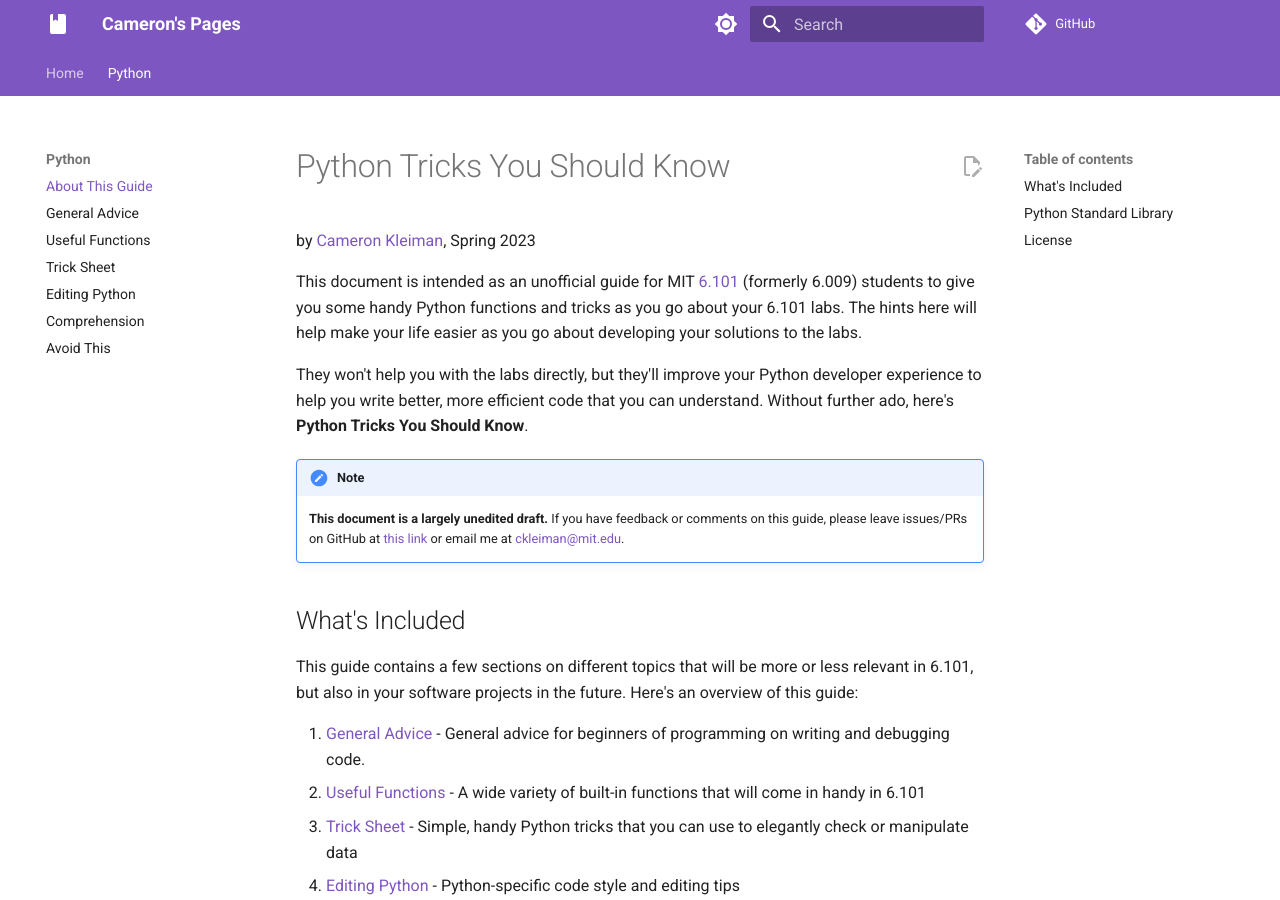
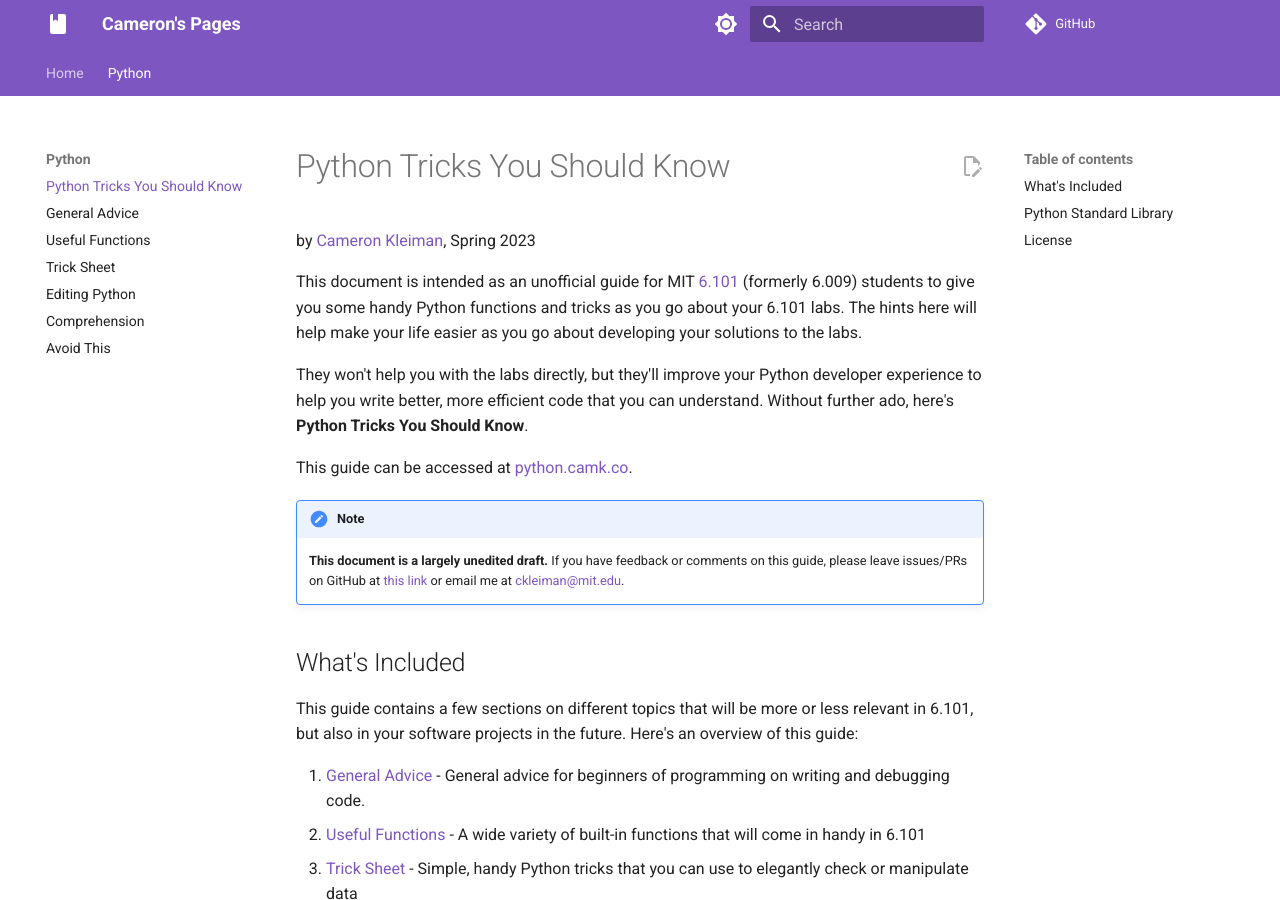
Before and after one commit to camtheman256/pages, an MkDocs documentation site: the page built from docs/python/index.md, in a window 1280 px wide and 900 px high. Built offline with MkDocs 1.6.1 and Material for MkDocs 9.7.7, drawn with Linux system fonts in a browser that asks for light colours; comment, search, counter and statistics services are not loaded.

Commit message:
SEO fixes

```diff
--- a/docs/python/index.md
+++ b/docs/python/index.md
@@ -1,5 +1,5 @@
 ---
-title: About This Guide
+description: A guide to Python programming for MIT 6.101 students
 ---
 
 # Python Tricks You Should Know
@@ -15,6 +15,8 @@ labs.
 They won't help you with the labs directly, but they'll improve your Python
 developer experience to help you write better, more efficient code that you can
 understand. Without further ado, here's **Python Tricks You Should Know**.
+
+This guide can be accessed at [python.camk.co](https://python.camk.co).
 
 <!-- prettier-ignore-start -->
 !!! note
```
